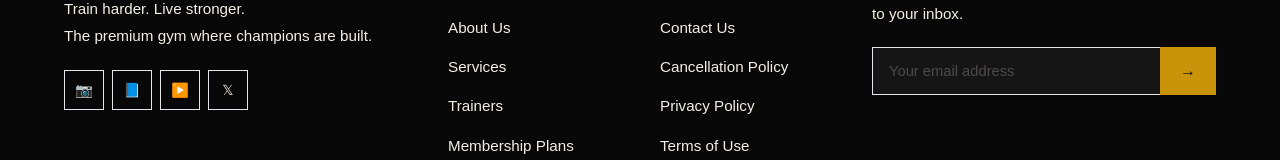
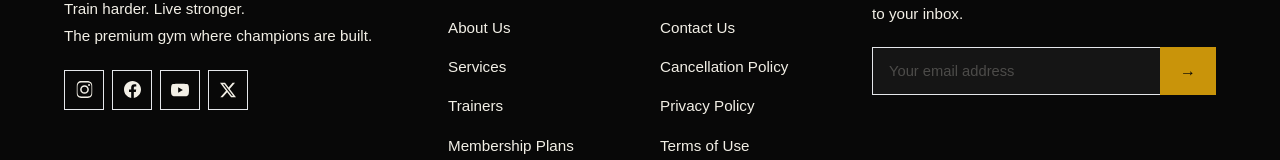
Before and after one commit to Dhanuka-Thathsara-Vithana/fitness-sport-center, a React (Vite) app in the folder Frontend/: page / in a window 1280 px wide. Shown: the part 10620-10780 px from the top of the page. Built offline with nearby package versions, Linux system fonts and the light colour scheme.

Commit message:
change footer icons

```diff
--- a/Frontend/src/components/layout/Footer.tsx
+++ b/Frontend/src/components/layout/Footer.tsx
@@ -4,21 +4,58 @@ import type { LinkColProps, SocialItem } from '../../types'
 
 const EXPLORE: string[] = ['Home', 'About Us', 'Services', 'Trainers', 'Membership Plans']
 const SUPPORT: string[]  = ['FAQs', 'Contact Us', 'Cancellation Policy', 'Privacy Policy', 'Terms of Use']
+
+// ── Proper SVG icons ──────────────────────────────────────────────────────────
+const InstagramIcon = () => (
+  <svg xmlns="http://www.w3.org/2000/svg" viewBox="0 0 24 24" fill="currentColor" width="17" height="17">
+    <path d="M12 2.163c3.204 0 3.584.012 4.85.07 1.366.062 2.633.334 3.608 1.308.975.975 1.246 2.242 1.308 3.608.058 1.266.07 1.646.07 4.85s-.012 3.584-.07 4.85c-.062 1.366-.334 2.633-1.308 3.608-.975.975-2.242 1.246-3.608 1.308-1.266.058-1.646.07-4.85.07s-3.584-.012-4.85-.07c-1.366-.062-2.633-.334-3.608-1.308-.975-.975-1.246-2.242-1.308-3.608C2.175 15.584 2.163 15.204 2.163 12s.012-3.584.07-4.85c.062-1.366.334-2.633 1.308-3.608.975-.975 2.242-1.246 3.608-1.308 1.266-.058 1.646-.07 4.85-.07zm0-2.163c-3.259 0-3.667.014-4.947.072-1.635.075-3.086.5-4.243 1.657C1.653 2.887 1.228 4.338 1.153 5.973 1.095 7.253 1.081 7.661 1.081 12c0 4.339.014 4.747.072 6.027.075 1.635.5 3.086 1.657 4.243 1.157 1.157 2.608 1.582 4.243 1.657C8.333 23.986 8.741 24 12 24s3.667-.014 4.947-.072c1.635-.075 3.086-.5 4.243-1.657 1.157-1.157 1.582-2.608 1.657-4.243.058-1.28.072-1.688.072-6.028 0-4.339-.014-4.747-.072-6.027-.075-1.635-.5-3.086-1.657-4.243C19.033.572 17.582.147 15.947.072 14.667.014 14.259 0 12 0zm0 5.838a6.162 6.162 0 1 0 0 12.324 6.162 6.162 0 0 0 0-12.324zM12 16a4 4 0 1 1 0-8 4 4 0 0 1 0 8zm6.406-11.845a1.44 1.44 0 1 0 0 2.881 1.44 1.44 0 0 0 0-2.881z"/>
+  </svg>
+)
+
+const FacebookIcon = () => (
+  <svg xmlns="http://www.w3.org/2000/svg" viewBox="0 0 24 24" fill="currentColor" width="17" height="17">
+    <path d="M24 12.073C24 5.405 18.627 0 12 0S0 5.405 0 12.073c0 6.024 4.388 11.018 10.125 11.927v-8.437H7.078v-3.49h3.047V9.41c0-3.025 1.792-4.697 4.533-4.697 1.312 0 2.686.235 2.686.235v2.97h-1.513c-1.491 0-1.956.93-1.956 1.883v2.272h3.328l-.532 3.49h-2.796v8.437C19.612 23.091 24 18.097 24 12.073z"/>
+  </svg>
+)
+
+const YouTubeIcon = () => (
+  <svg xmlns="http://www.w3.org/2000/svg" viewBox="0 0 24 24" fill="currentColor" width="18" height="18">
+    <path d="M23.498 6.186a3.016 3.016 0 0 0-2.122-2.136C19.505 3.545 12 3.545 12 3.545s-7.505 0-9.377.505A3.017 3.017 0 0 0 .502 6.186C0 8.07 0 12 0 12s0 3.93.502 5.814a3.016 3.016 0 0 0 2.122 2.136c1.871.505 9.376.505 9.376.505s7.505 0 9.377-.505a3.015 3.015 0 0 0 2.122-2.136C24 15.93 24 12 24 12s0-3.93-.502-5.814zM9.545 15.568V8.432L15.818 12l-6.273 3.568z"/>
+  </svg>
+)
+
+const XIcon = () => (
+  <svg xmlns="http://www.w3.org/2000/svg" viewBox="0 0 24 24" fill="currentColor" width="16" height="16">
+    <path d="M18.901 1.153h3.68l-8.04 9.19L24 22.846h-7.406l-5.8-7.584-6.638 7.584H.474l8.6-9.83L0 1.154h7.594l5.243 6.932ZM17.61 20.644h2.039L6.486 3.24H4.298Z"/>
+  </svg>
+)
+
+// Map label → icon component
+const SOCIAL_ICONS: Record<string, React.FC> = {
+  Instagram: InstagramIcon,
+  Facebook:  FacebookIcon,
+  YouTube:   YouTubeIcon,
+  X:         XIcon,
+}
+
 const SOCIALS: SocialItem[] = [
-  { label: 'Instagram', char: '📷' },
-  { label: 'Facebook',  char: '📘' },
-  { label: 'YouTube',   char: '▶️' },
-  { label: 'X',         char: '𝕏' },
+  { label: 'Instagram', char: '' },
+  { label: 'Facebook',  char: '' },
+  { label: 'YouTube',   char: '' },
+  { label: 'X',         char: '' },
 ]
 
+// ── LinkCol ───────────────────────────────────────────────────────────────────
 const LinkCol: React.FC<LinkColProps> = ({ title, links }) => (
   <div>
     <h4 className="font-condensed text-[0.82rem] font-extrabold tracking-[0.2em] uppercase text-gold mb-5">{title}</h4>
     <ul className="list-none flex flex-col gap-3">
       {links.map((l) => (
         <li key={l}>
-          <a href="#"
-            className="font-body text-[0.95rem] font-normal text-off-white/52 no-underline transition-all duration-200 hover:text-off-white hover:pl-1 inline-block">
+          <a
+            href="#"
+            className="font-body text-[0.95rem] font-normal text-off-white/52 no-underline transition-all duration-200 hover:text-off-white hover:pl-1 inline-block"
+          >
             {l}
           </a>
         </li>
@@ -27,9 +64,11 @@ const LinkCol: React.FC<LinkColProps> = ({ title, links }) => (
   </div>
 )
 
+// ── Footer ────────────────────────────────────────────────────────────────────
 const Footer: React.FC = () => (
   <footer className="bg-gym-black border-t border-gold/15">
     <div className="max-w-[1200px] mx-auto px-6 py-16 grid grid-cols-1 sm:grid-cols-2 lg:grid-cols-[2fr_1fr_1fr_2fr] gap-10">
+
       {/* Brand */}
       <div className="flex flex-col gap-4">
         <div className="flex items-center gap-3">
@@ -42,13 +81,21 @@ const Footer: React.FC = () => (
         <p className="font-body text-[0.95rem] font-normal text-off-white/48 leading-[1.75]">
           Train harder. Live stronger.<br />The premium gym where champions are built.
         </p>
+
+        {/* Social icons */}
         <div className="flex gap-2 mt-1">
-          {SOCIALS.map(({ label, char }) => (
-            <button key={label} aria-label={label}
-              className="w-10 h-10 border border-gold/22 flex items-center justify-center text-off-white/48 transition-all duration-200 hover:border-gold hover:text-gold hover:bg-gold/8 text-sm bg-transparent cursor-pointer">
-              {char}
-            </button>
-          ))}
+          {SOCIALS.map(({ label }) => {
+            const Icon = SOCIAL_ICONS[label]
+            return (
+              <button
+                key={label}
+                aria-label={label}
+                className="w-10 h-10 border border-gold/22 flex items-center justify-center text-off-white/48 transition-all duration-200 hover:border-gold hover:text-gold hover:bg-gold/8 bg-transparent cursor-pointer"
+              >
+                <Icon />
+              </button>
+            )
+          })}
         </div>
       </div>
 
@@ -62,13 +109,19 @@ const Footer: React.FC = () => (
           Training tips, member stories, and exclusive offers to your inbox.
         </p>
         <div className="flex h-12">
-          <input type="email" placeholder="Your email address"
-            className="flex-1 bg-white/5 border border-gold/18 border-r-0 text-off-white font-body text-[0.92rem] px-4 outline-none transition-colors duration-200 focus:border-gold placeholder-off-white/25" />
-          <button className="bg-gold text-gym-black px-5 text-[1rem] font-bold border-none cursor-pointer transition-colors duration-200 hover:bg-gold-light">→</button>
+          <input
+            type="email"
+            placeholder="Your email address"
+            className="flex-1 bg-white/5 border border-gold/18 border-r-0 text-off-white font-body text-[0.92rem] px-4 outline-none transition-colors duration-200 focus:border-gold placeholder-off-white/25"
+          />
+          <button className="bg-gold text-gym-black px-5 text-[1rem] font-bold border-none cursor-pointer transition-colors duration-200 hover:bg-gold-light">
+            →
+          </button>
         </div>
       </div>
     </div>
 
+    {/* Bottom bar */}
     <div className="border-t border-white/[0.06] py-5">
       <div className="max-w-[1200px] mx-auto px-6 flex flex-wrap items-center justify-between gap-3">
         <p className="font-body text-[0.88rem] font-normal text-off-white/35">
```
